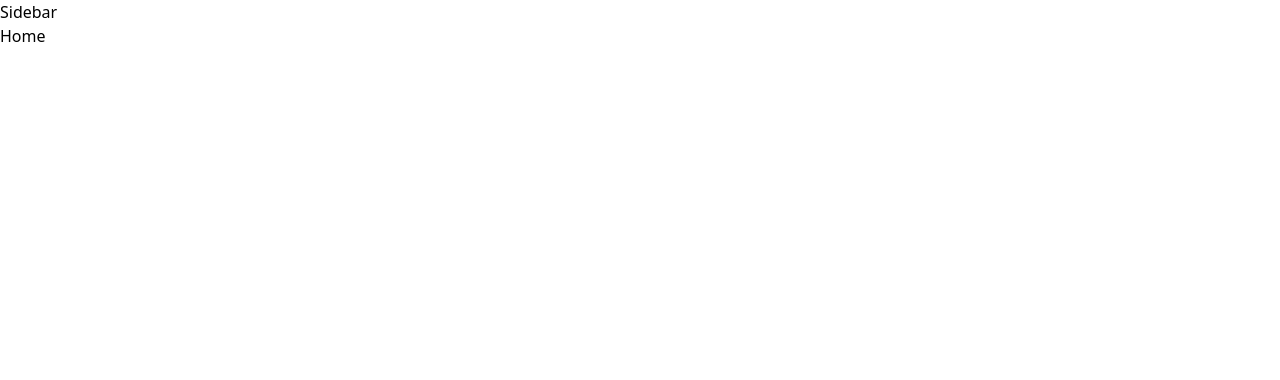
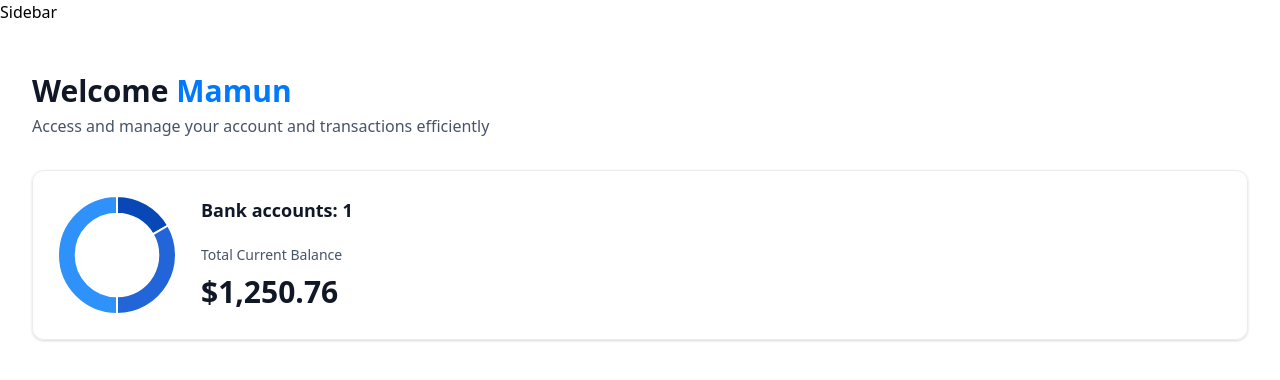
Before and after one commit to SouryaMishra/nextjs-banking-app, a Next.js app: page / in a window 1280 px wide. Shown: the top 380 px of the page. Built offline with nearby package versions, Linux system fonts and the light colour scheme.

Commit message:
implement header and total balance box

```diff
--- a/app/(root)/page.tsx
+++ b/app/(root)/page.tsx
@@ -1,7 +1,27 @@
+import HeaderBox from "@/components/HeaderBox";
+import TotalBalanceBox from "@/components/TotalBalanceBox";
 import React from "react";
 
 const Home = () => {
-  return <div>Home</div>;
+  const loggedIn = {
+    firstName: "Mamun",
+  };
+
+  return (
+    <section className="home">
+      <div className="home-content">
+        <header className="home-header">
+          <HeaderBox
+            type="greeting"
+            title="Welcome"
+            user={loggedIn.firstName || "Guest"}
+            description="Access and manage your account and transactions efficiently"
+          />
+          <TotalBalanceBox accounts={[]} totalBanks={1} totalCurrentBalance={1250.76} />
+        </header>
+      </div>
+    </section>
+  );
 };
 
 export default Home;
--- a/app/globals.css
+++ b/app/globals.css
@@ -216,7 +216,7 @@
     @apply text-24 lg:text-30 font-semibold text-gray-900;
   }
 
-  .header-box-subtext {
+  .header-box-description {
     @apply text-14 lg:text-16 font-normal text-gray-600;
   }
 
--- /dev/null
+++ b/components/AnimatedCounter.tsx
@@ -0,0 +1,13 @@
+"use client";
+
+import CountUp from "react-countup";
+
+const AnimatedCounter = ({ amount }: { amount: number }) => {
+  return (
+    <p className="total-balance-amount">
+      <CountUp duration={2} decimals={2} decimal="." prefix="$" start={0} end={amount} />
+    </p>
+  );
+};
+
+export default AnimatedCounter;
--- /dev/null
+++ b/components/DoughnutChart.tsx
@@ -0,0 +1,38 @@
+"use client";
+
+import { Chart as ChartJS, ArcElement, Tooltip, Legend } from "chart.js";
+import { Doughnut } from "react-chartjs-2";
+
+ChartJS.register(ArcElement, Tooltip, Legend);
+
+const DoughnutChart = ({ accounts }: IDoughnutChartProps) => {
+  const accountNames = accounts.map((a) => a.name);
+  const balances = accounts.map((a) => a.currentBalance);
+
+  const data = {
+    datasets: [
+      {
+        label: "Banks",
+        data: [1000, 2000, 3000],
+        backgroundColor: ["#0747b6", "#2265d8", "#2f91fa"],
+      },
+    ],
+    labels: ["Bank 1", "Bank 2", "Bank 3"],
+  };
+
+  return (
+    <Doughnut
+      data={data}
+      options={{
+        cutout: "70%",
+        plugins: {
+          legend: {
+            display: false,
+          },
+        },
+      }}
+    />
+  );
+};
+
+export default DoughnutChart;
--- /dev/null
+++ b/components/HeaderBox.tsx
@@ -0,0 +1,13 @@
+const HeaderBox = ({ type = "title", title, description, user }: IHeaderBoxProps) => {
+  return (
+    <div className="header-box">
+      <h1 className="header-box-title">
+        {title}
+        {type === "greeting" && <span className="text-bankGradient">&nbsp;{user}</span>}
+      </h1>
+      <p className="header-box-description">{description}</p>
+    </div>
+  );
+};
+
+export default HeaderBox;
--- /dev/null
+++ b/components/TotalBalanceBox.tsx
@@ -0,0 +1,21 @@
+import AnimatedCounter from "./AnimatedCounter";
+import DoughnutChart from "./DoughnutChart";
+
+const TotalBalanceBox = ({ accounts = [], totalBanks, totalCurrentBalance }: ITotalBalanceBoxProps) => {
+  return (
+    <section className="total-balance">
+      <div className="total-balance-chart">
+        <DoughnutChart accounts={accounts} />
+      </div>
+      <div className="flex flex-col gap-6">
+        <h2 className="header-2">Bank accounts: {totalBanks}</h2>
+        <div className="flex flex-col gap-2">
+          <p className="total-balance-label">Total Current Balance</p>
+          <AnimatedCounter amount={totalCurrentBalance} />
+        </div>
+      </div>
+    </section>
+  );
+};
+
+export default TotalBalanceBox;
--- a/package.json
+++ b/package.json
@@ -9,12 +9,15 @@
     "lint": "next lint"
   },
   "dependencies": {
+    "chart.js": "^4.5.0",
     "class-variance-authority": "^0.7.1",
     "clsx": "^2.1.1",
     "lucide-react": "^0.525.0",
     "next": "14.2.3",
     "query-string": "^9.2.2",
     "react": "^18",
+    "react-chartjs-2": "^5.3.0",
+    "react-countup": "^6.5.3",
     "react-dom": "^18",
     "tailwind-merge": "^3.3.1"
   },
--- a/tsconfig.json
+++ b/tsconfig.json
@@ -22,6 +22,6 @@
       "@/*": ["./*"]
     }
   },
-  "include": ["next-env.d.ts", "**/*.ts", "**/*.tsx", ".next/types/**/*.ts"],
+  "include": ["next-env.d.ts", "**/*.ts", "**/*.tsx", ".next/types/**/*.ts", "next.config.mjs"],
   "exclude": ["node_modules"]
 }
```
Also changed, not shown: tailwind.config.ts (+3 -6 lines), types/index.d.ts (+5 -10 lines), 1 other file (tests, documents, lock files or other folders).
